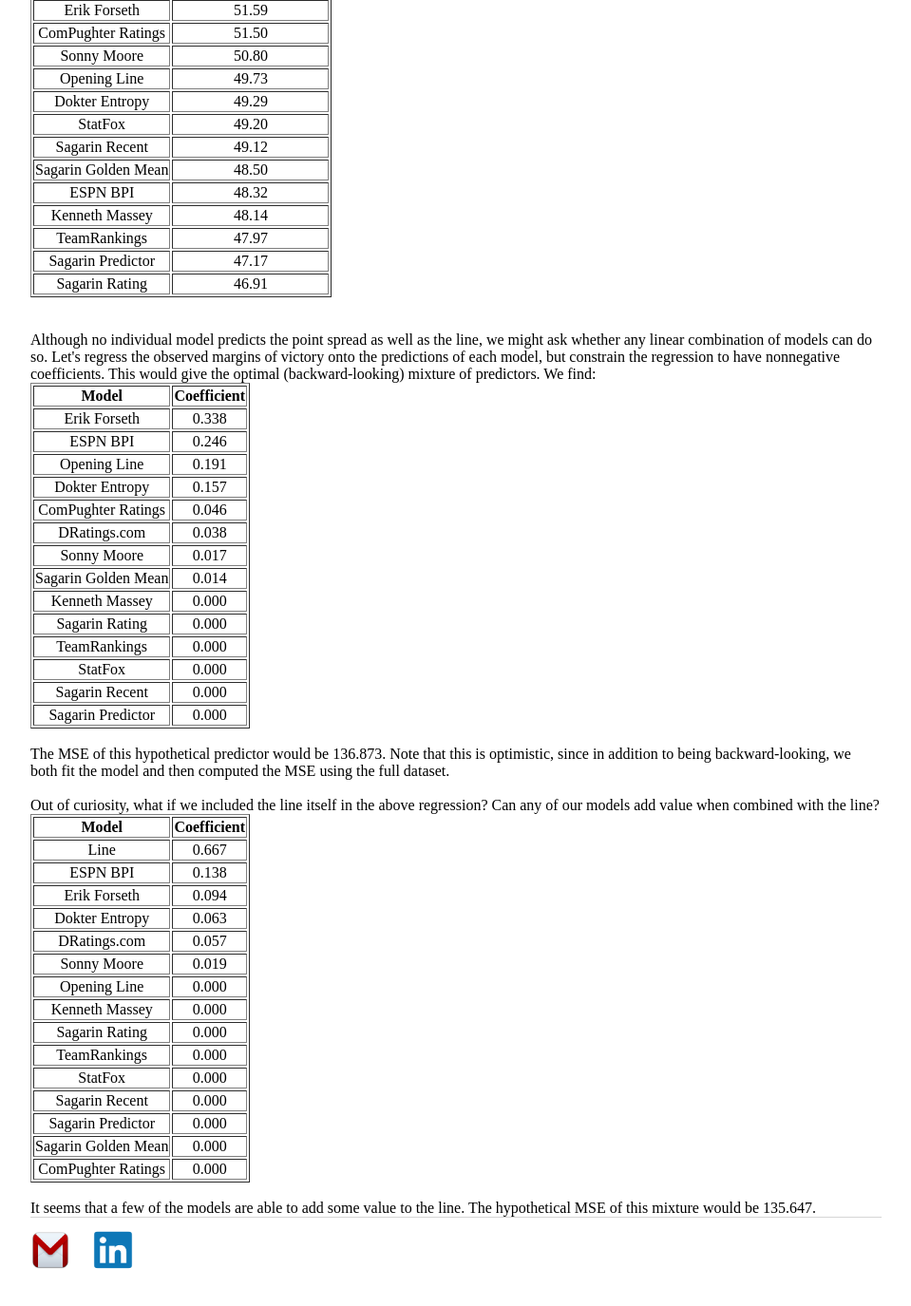
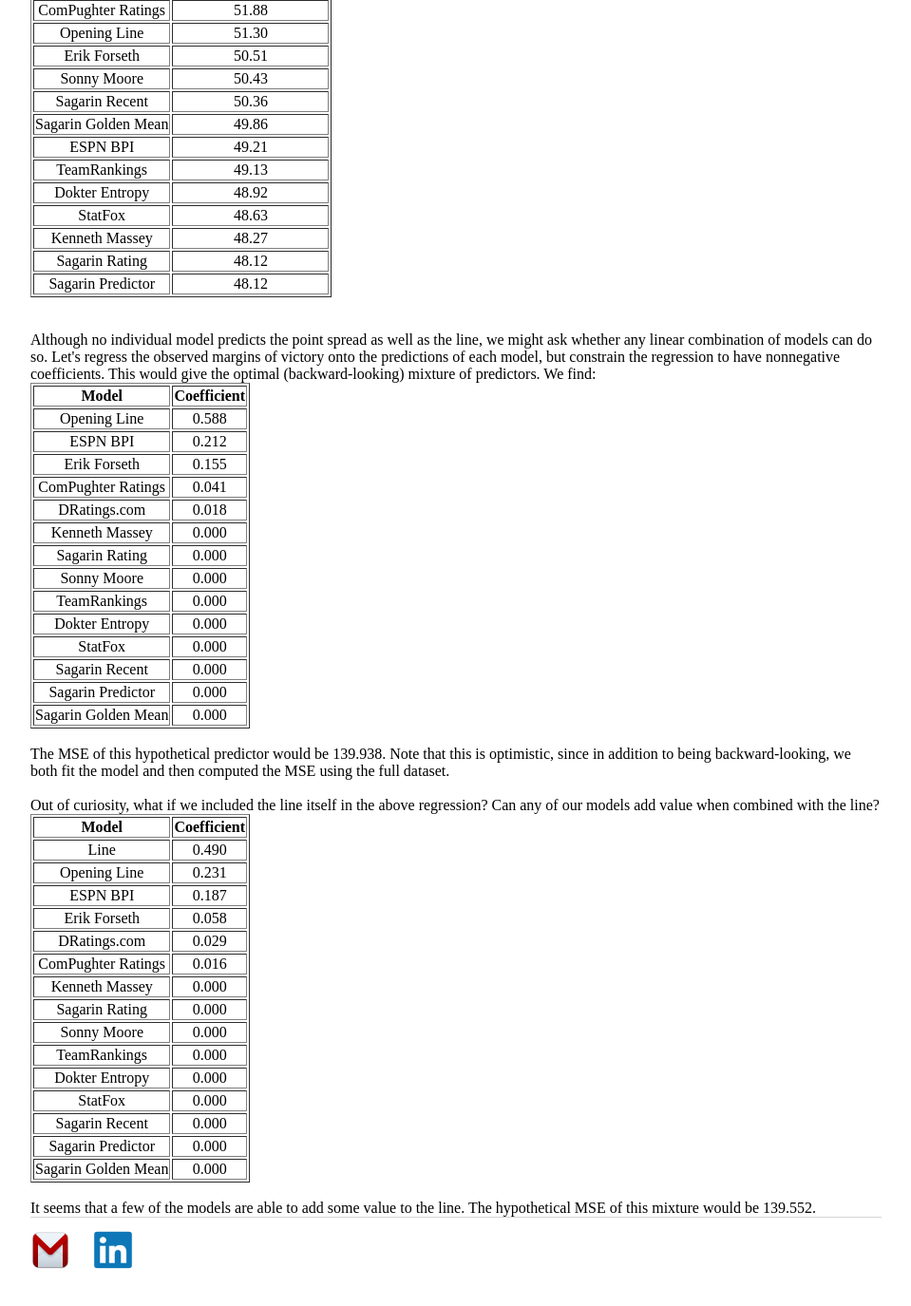
Before and after one commit to erikrforseth/erikrforseth.github.io, a Jekyll site: the page built from about.html, in a window 1280 px wide and 1400 px high, scrolled down 1175 px. Shown: the top 1375 px of the window at 95% size, without its empty margins (160-1119 px from the left). Built offline with Jekyll 4.4.1, drawn with Linux system fonts in a browser that asks for light colours; some of the changed text lies outside the part shown.

Commit message:
about page

```diff
--- a/about.html
+++ b/about.html
@@ -16,63 +16,63 @@
   <tbody>
     <tr align="center">
       <td>Line</td>
-      <td>136.136</td>
+      <td>140.262</td>
     </tr>
     <tr align="center">
       <td>Opening Line</td>
-      <td>138.669</td>
+      <td>140.479</td>
     </tr>
     <tr align="center">
       <td>Erik Forseth</td>
-      <td>138.811</td>
+      <td>142.758</td>
     </tr>
     <tr align="center">
       <td>TeamRankings</td>
-      <td>140.611</td>
+      <td>144.217</td>
     </tr>
     <tr align="center">
       <td>Sagarin Rating</td>
-      <td>142.986</td>
+      <td>146.619</td>
     </tr>
     <tr align="center">
       <td>Sagarin Predictor</td>
-      <td>143.630</td>
+      <td>146.624</td>
     </tr>
     <tr align="center">
       <td>Sagarin Golden Mean</td>
-      <td>143.840</td>
+      <td>147.145</td>
+    </tr>
+    <tr align="center">
+      <td>ESPN BPI</td>
+      <td>147.371</td>
     </tr>
     <tr align="center">
       <td>Dokter Entropy</td>
-      <td>144.066</td>
-    </tr>
-    <tr align="center">
-      <td>ESPN BPI</td>
-      <td>146.406</td>
+      <td>148.701</td>
     </tr>
     <tr align="center">
       <td>Sagarin Recent</td>
-      <td>151.275</td>
+      <td>155.750</td>
+    </tr>
+    <tr align="center">
+      <td>DRatings.com</td>
+      <td>157.644</td>
     </tr>
     <tr align="center">
       <td>Sonny Moore</td>
-      <td>154.010</td>
+      <td>158.574</td>
     </tr>
     <tr align="center">
       <td>StatFox</td>
-      <td>154.700</td>
-    </tr>
-    <tr align="center">
-      <td>DRatings.com</td>
-      <td>154.771</td>
+      <td>158.947</td>
     </tr>
     <tr align="center">
       <td>Kenneth Massey</td>
-      <td>156.877</td>
+      <td>161.485</td>
     </tr>
     <tr align="center">
       <td>ComPughter Ratings</td>
-      <td>169.916</td>
+      <td>175.308</td>
     </tr>
   </tbody>
 </table>
@@ -87,63 +87,63 @@
   <tbody>
     <tr align="center">
       <td>Dokter Entropy</td>
-      <td>79.86</td>
+      <td>78.79</td>
     </tr>
     <tr align="center">
       <td>Line</td>
-      <td>78.89</td>
+      <td>78.14</td>
     </tr>
     <tr align="center">
       <td>Opening Line</td>
-      <td>78.18</td>
+      <td>77.99</td>
     </tr>
     <tr align="center">
       <td>TeamRankings</td>
-      <td>77.83</td>
+      <td>77.85</td>
+    </tr>
+    <tr align="center">
+      <td>Sagarin Predictor</td>
+      <td>77.63</td>
+    </tr>
+    <tr align="center">
+      <td>ESPN BPI</td>
+      <td>77.06</td>
     </tr>
     <tr align="center">
       <td>Erik Forseth</td>
-      <td>77.47</td>
-    </tr>
-    <tr align="center">
-      <td>Sagarin Predictor</td>
-      <td>77.39</td>
-    </tr>
-    <tr align="center">
-      <td>ESPN BPI</td>
-      <td>77.21</td>
+      <td>76.98</td>
     </tr>
     <tr align="center">
       <td>Sagarin Rating</td>
-      <td>77.03</td>
+      <td>76.48</td>
     </tr>
     <tr align="center">
       <td>Sagarin Golden Mean</td>
-      <td>76.50</td>
+      <td>76.05</td>
+    </tr>
+    <tr align="center">
+      <td>Sagarin Recent</td>
+      <td>75.54</td>
     </tr>
     <tr align="center">
       <td>Kenneth Massey</td>
-      <td>75.80</td>
+      <td>75.32</td>
     </tr>
     <tr align="center">
-      <td>Sagarin Recent</td>
-      <td>75.71</td>
+      <td>StatFox</td>
+      <td>75.04</td>
+    </tr>
+    <tr align="center">
+      <td>Sonny Moore</td>
+      <td>74.89</td>
     </tr>
     <tr align="center">
       <td>ComPughter Ratings</td>
-      <td>75.44</td>
-    </tr>
-    <tr align="center">
-      <td>StatFox</td>
-      <td>75.09</td>
-    </tr>
-    <tr align="center">
-      <td>Sonny Moore</td>
-      <td>74.91</td>
+      <td>74.75</td>
     </tr>
     <tr align="center">
       <td>DRatings.com</td>
-      <td>74.73</td>
+      <td>74.46</td>
     </tr>
   </tbody>
 </table>
@@ -160,59 +160,59 @@
   <tbody>
     <tr align="center">
       <td>DRatings.com</td>
-      <td>53.53</td>
+      <td>53.68</td>
+    </tr>
+    <tr align="center">
+      <td>ComPughter Ratings</td>
+      <td>51.88</td>
+    </tr>
+    <tr align="center">
+      <td>Opening Line</td>
+      <td>51.30</td>
     </tr>
     <tr align="center">
       <td>Erik Forseth</td>
-      <td>51.59</td>
-    </tr>
-    <tr align="center">
-      <td>ComPughter Ratings</td>
-      <td>51.50</td>
+      <td>50.51</td>
     </tr>
     <tr align="center">
       <td>Sonny Moore</td>
-      <td>50.80</td>
+      <td>50.43</td>
     </tr>
     <tr align="center">
-      <td>Opening Line</td>
-      <td>49.73</td>
+      <td>Sagarin Recent</td>
+      <td>50.36</td>
+    </tr>
+    <tr align="center">
+      <td>Sagarin Golden Mean</td>
+      <td>49.86</td>
+    </tr>
+    <tr align="center">
+      <td>ESPN BPI</td>
+      <td>49.21</td>
+    </tr>
+    <tr align="center">
+      <td>TeamRankings</td>
+      <td>49.13</td>
     </tr>
     <tr align="center">
       <td>Dokter Entropy</td>
-      <td>49.29</td>
+      <td>48.92</td>
     </tr>
     <tr align="center">
       <td>StatFox</td>
-      <td>49.20</td>
-    </tr>
-    <tr align="center">
-      <td>Sagarin Recent</td>
-      <td>49.12</td>
-    </tr>
-    <tr align="center">
-      <td>Sagarin Golden Mean</td>
-      <td>48.50</td>
-    </tr>
-    <tr align="center">
-      <td>ESPN BPI</td>
-      <td>48.32</td>
+      <td>48.63</td>
     </tr>
     <tr align="center">
       <td>Kenneth Massey</td>
-      <td>48.14</td>
+      <td>48.27</td>
     </tr>
     <tr align="center">
-      <td>TeamRankings</td>
-      <td>47.97</td>
+      <td>Sagarin Rating</td>
+      <td>48.12</td>
     </tr>
     <tr align="center">
       <td>Sagarin Predictor</td>
-      <td>47.17</td>
-    </tr>
-    <tr align="center">
-      <td>Sagarin Rating</td>
-      <td>46.91</td>
+      <td>48.12</td>
     </tr>
   </tbody>
 </table>
@@ -228,36 +228,24 @@
   </thead>
   <tbody>
     <tr align="center">
-      <td>Erik Forseth</td>
-      <td>0.338</td>
+      <td>Opening Line</td>
+      <td>0.588</td>
     </tr>
     <tr align="center">
       <td>ESPN BPI</td>
-      <td>0.246</td>
+      <td>0.212</td>
     </tr>
     <tr align="center">
-      <td>Opening Line</td>
-      <td>0.191</td>
-    </tr>
-    <tr align="center">
-      <td>Dokter Entropy</td>
-      <td>0.157</td>
+      <td>Erik Forseth</td>
+      <td>0.155</td>
     </tr>
     <tr align="center">
       <td>ComPughter Ratings</td>
-      <td>0.046</td>
+      <td>0.041</td>
     </tr>
     <tr align="center">
       <td>DRatings.com</td>
-      <td>0.038</td>
-    </tr>
-    <tr align="center">
-      <td>Sonny Moore</td>
-      <td>0.017</td>
-    </tr>
-    <tr align="center">
-      <td>Sagarin Golden Mean</td>
-      <td>0.014</td>
+      <td>0.018</td>
     </tr>
     <tr align="center">
       <td>Kenneth Massey</td>
@@ -268,72 +256,15 @@
       <td>0.000</td>
     </tr>
     <tr align="center">
+      <td>Sonny Moore</td>
+      <td>0.000</td>
+    </tr>
+    <tr align="center">
       <td>TeamRankings</td>
       <td>0.000</td>
     </tr>
     <tr align="center">
-      <td>StatFox</td>
-      <td>0.000</td>
-    </tr>
-    <tr align="center">
-      <td>Sagarin Recent</td>
-      <td>0.000</td>
-    </tr>
-    <tr align="center">
-      <td>Sagarin Predictor</td>
-      <td>0.000</td>
-    </tr>
-  </tbody>
-</table>
-<br>
-The MSE of this hypothetical predictor would be 136.873. Note that this is optimistic, since in addition to being backward-looking, we both fit the model and then computed the MSE using the full dataset.
-<br><br>
-Out of curiosity, what if we included the line itself in the above regression? Can any of our models add value when combined with the line?<table border="1" class="dataframe">
-  <thead>
-    <tr style="text-align: center;">
-      <th>Model</th>
-      <th>Coefficient</th>
-    </tr>
-  </thead>
-  <tbody>
-    <tr align="center">
-      <td>Line</td>
-      <td>0.667</td>
-    </tr>
-    <tr align="center">
-      <td>ESPN BPI</td>
-      <td>0.138</td>
-    </tr>
-    <tr align="center">
-      <td>Erik Forseth</td>
-      <td>0.094</td>
-    </tr>
-    <tr align="center">
       <td>Dokter Entropy</td>
-      <td>0.063</td>
-    </tr>
-    <tr align="center">
-      <td>DRatings.com</td>
-      <td>0.057</td>
-    </tr>
-    <tr align="center">
-      <td>Sonny Moore</td>
-      <td>0.019</td>
-    </tr>
-    <tr align="center">
-      <td>Opening Line</td>
-      <td>0.000</td>
-    </tr>
-    <tr align="center">
-      <td>Kenneth Massey</td>
-      <td>0.000</td>
-    </tr>
-    <tr align="center">
-      <td>Sagarin Rating</td>
-      <td>0.000</td>
-    </tr>
-    <tr align="center">
-      <td>TeamRankings</td>
       <td>0.000</td>
     </tr>
     <tr align="center">
@@ -352,11 +283,80 @@
       <td>Sagarin Golden Mean</td>
       <td>0.000</td>
     </tr>
+  </tbody>
+</table>
+<br>
+The MSE of this hypothetical predictor would be 139.938. Note that this is optimistic, since in addition to being backward-looking, we both fit the model and then computed the MSE using the full dataset.
+<br><br>
+Out of curiosity, what if we included the line itself in the above regression? Can any of our models add value when combined with the line?<table border="1" class="dataframe">
+  <thead>
+    <tr style="text-align: center;">
+      <th>Model</th>
+      <th>Coefficient</th>
+    </tr>
+  </thead>
+  <tbody>
+    <tr align="center">
+      <td>Line</td>
+      <td>0.490</td>
+    </tr>
+    <tr align="center">
+      <td>Opening Line</td>
+      <td>0.231</td>
+    </tr>
+    <tr align="center">
+      <td>ESPN BPI</td>
+      <td>0.187</td>
+    </tr>
+    <tr align="center">
+      <td>Erik Forseth</td>
+      <td>0.058</td>
+    </tr>
+    <tr align="center">
+      <td>DRatings.com</td>
+      <td>0.029</td>
+    </tr>
     <tr align="center">
       <td>ComPughter Ratings</td>
+      <td>0.016</td>
+    </tr>
+    <tr align="center">
+      <td>Kenneth Massey</td>
+      <td>0.000</td>
+    </tr>
+    <tr align="center">
+      <td>Sagarin Rating</td>
+      <td>0.000</td>
+    </tr>
+    <tr align="center">
+      <td>Sonny Moore</td>
+      <td>0.000</td>
+    </tr>
+    <tr align="center">
+      <td>TeamRankings</td>
+      <td>0.000</td>
+    </tr>
+    <tr align="center">
+      <td>Dokter Entropy</td>
+      <td>0.000</td>
+    </tr>
+    <tr align="center">
+      <td>StatFox</td>
+      <td>0.000</td>
+    </tr>
+    <tr align="center">
+      <td>Sagarin Recent</td>
+      <td>0.000</td>
+    </tr>
+    <tr align="center">
+      <td>Sagarin Predictor</td>
+      <td>0.000</td>
+    </tr>
+    <tr align="center">
+      <td>Sagarin Golden Mean</td>
       <td>0.000</td>
     </tr>
   </tbody>
 </table>
 <br>
-It seems that a few of the models are able to add some value to the line. The hypothetical MSE of this mixture would be 135.647.
+It seems that a few of the models are able to add some value to the line. The hypothetical MSE of this mixture would be 139.552.
```
Also changed, not shown: other parts of about.html (+1 -1 lines).
